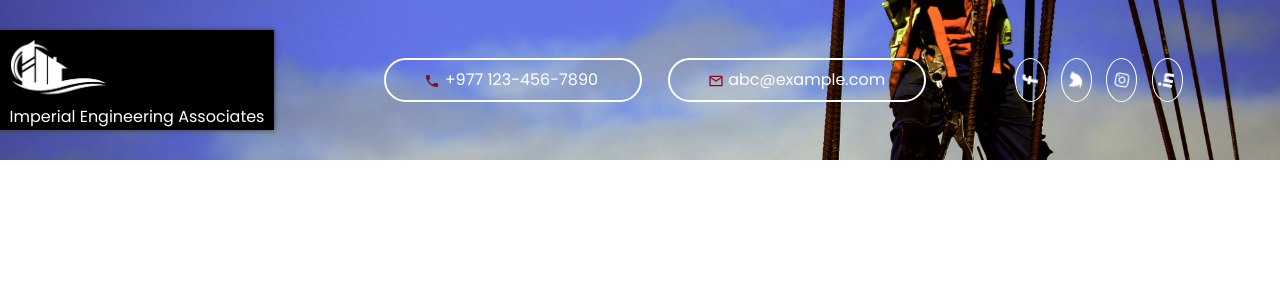
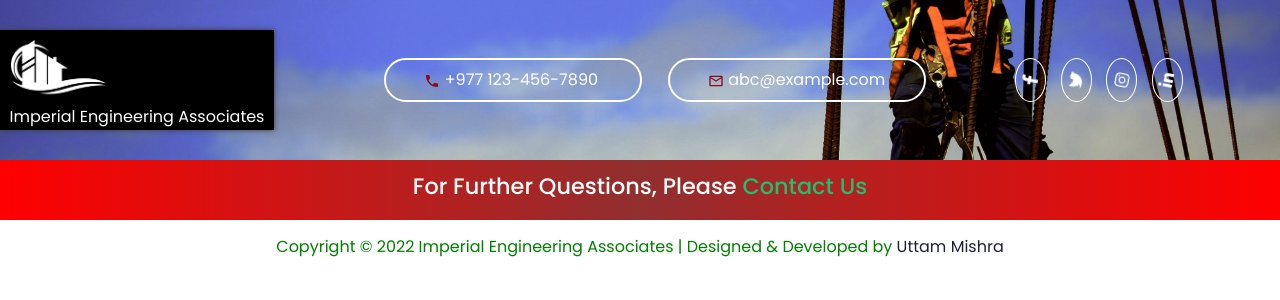
Before and after one commit to ukm202/Imperial-Engineering-Associates, a React (Create React App) app in the folder imperial-engineering-associates/: page / in a window 1280 px wide. Shown: the top 300 px of the page. Built offline with nearby package versions, Linux system fonts and the light colour scheme; a web font is replaced by a local one.

Commit message:
Footerbar and footerbottom created

```diff
--- a/imperial-engineering-associates/src/App.js
+++ b/imperial-engineering-associates/src/App.js
@@ -1,9 +1,11 @@
+import Footer from "./components/layout/Footer/Footer";
 import Header from "./components/layout/Header/Header";
 
 const App = () => {
   return (
     <div>
       <Header />
+      <Footer />
 
     </div>
   );
--- a/imperial-engineering-associates/src/components/layout/Footer/Footer.css
+++ b/imperial-engineering-associates/src/components/layout/Footer/Footer.css
@@ -0,0 +1,25 @@
+/* Footer bar */
+.footer-bar{
+    background-image: linear-gradient(to right, red,rgb(145, 47, 47),red);
+    text-align: center;
+    padding: 1vmax;
+}
+.footer-bar > h2{
+    font-size: 1.4rem;
+}
+.footer-bar > h2 > a{
+    color: #0bd677df;
+    font-size: 1.4rem;
+}
+
+/* Footer Bottom */
+.footer-bottom{
+    text-align: center;
+    padding: 1vmax;
+}
+.footer-bottom > p{
+    color: green;
+}
+.footer-bottom > p > a{
+    color: var(--color-bg);
+}
--- a/imperial-engineering-associates/src/components/layout/Footer/Footer.js
+++ b/imperial-engineering-associates/src/components/layout/Footer/Footer.js
@@ -0,0 +1,14 @@
+import FooterBar from "./FooterBar";
+import FooterBottom from "./FooterBottom";
+import "./Footer.css";
+
+const Footer = () => {
+    return (
+        <>
+            <FooterBar />
+            <FooterBottom />
+        </>
+    );
+}
+
+export default Footer;
--- /dev/null
+++ b/imperial-engineering-associates/src/components/layout/Footer/FooterBar.js
@@ -0,0 +1,13 @@
+const FooterBar = () => {
+    return (
+        <div className="footer-bar">
+            <h2 >
+                For Further Questions, Please <a href="#">Contact Us</a>
+            </h2>
+
+        </div>
+
+    );
+}
+
+export default FooterBar;
--- /dev/null
+++ b/imperial-engineering-associates/src/components/layout/Footer/FooterBottom.js
@@ -0,0 +1,12 @@
+const FooterBottom = () => {
+  return (
+    <div className="footer-bottom">
+      <p>
+        Copyright &copy; 2022 Imperial Engineering Associates | Designed &
+        Developed by <a href="https://www.uttammishra.com" target="_blank">Uttam Mishra</a>
+      </p>
+    </div>
+  );
+};
+
+export default FooterBottom;
```
